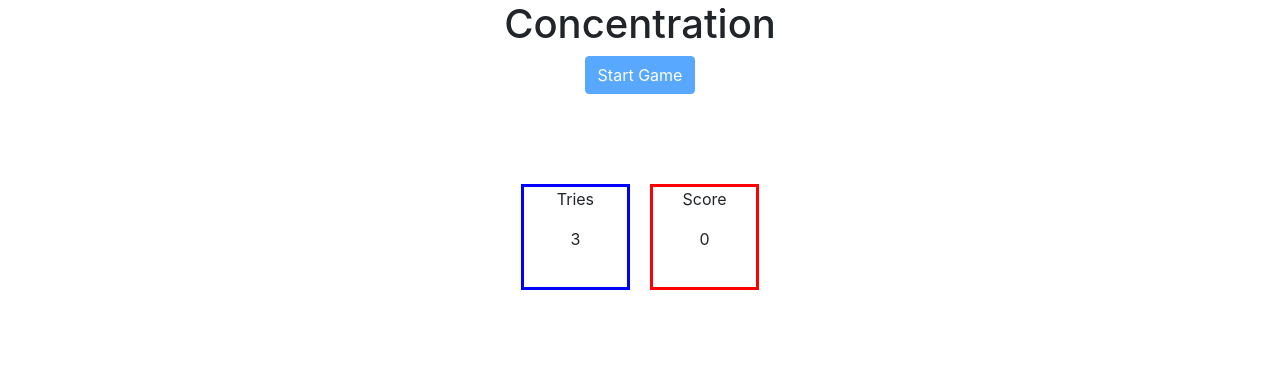
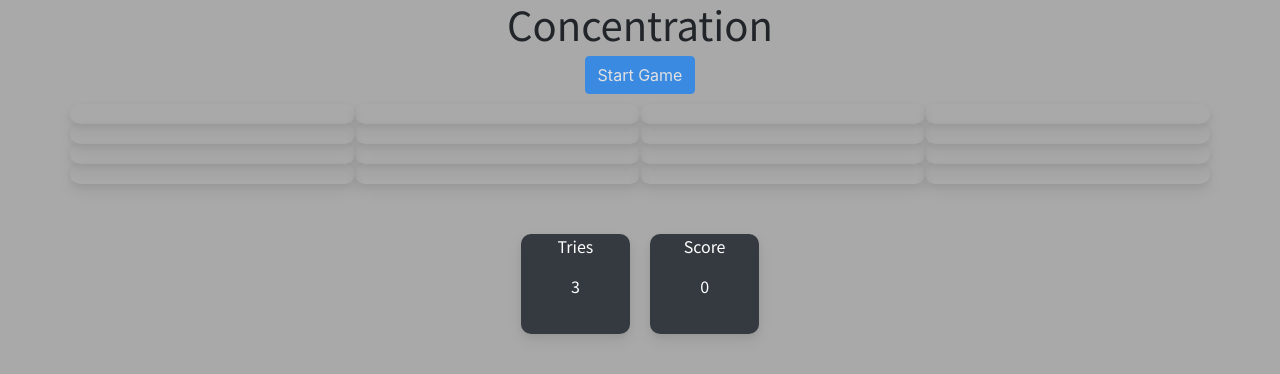
Before and after one commit to MatthewONeill/cardMemoryGame, a website: page public/cardHtml.html in a window 1280 px wide. Both pictures are taken after a click on the button "Start Game". Drawn offline with nearby package versions, Linux system fonts and the light colour scheme; no server answers.

Commit message:
Website now doesn't make my eyes bleed

```diff
--- a/public/cardCss.css
+++ b/public/cardCss.css
@@ -1,21 +1,58 @@
+body{
+    background-color: #A9A9A9;
+}
+
+h1{
+    font-family: 'Noto Sans TC', sans-serif;
+}
+
 .col-3 {
     padding-bottom: 20px;
+    display: flex;
+    justify-content: center;
     text-align: center;
+    box-shadow: 0 7px 14px 0 rgba(39,42,49,.08),0 3px 6px 0 rgba(0,0,0,.05);
+    border-radius: 10px;
 }
 
 .scoreBox{
-    border: solid red;
+    margin-top: 50px;
+    border: none;
     text-align: center;
     padding-bottom: 20;
     margin-left: 20;
+    background: #343a40;
+    color: #505664;
+    box-shadow: 0 7px 14px 0 rgba(39,42,49,.08),0 3px 6px 0 rgba(0,0,0,.05);
+    border-radius: 10px;
 
 }
 
 .triesBox{
-    border: solid blue;
+    margin-top: 50px;
+    border: none;
     text-align: center;
+    background: #343a40;
+    color: #505664;
+    box-shadow: 0 7px 14px 0 rgba(39,42,49,.08),0 3px 6px 0 rgba(0,0,0,.05);
+    border-radius: 10px;
 }
 
 .container2{
     visibility: hidden;
 }
+
+p{
+    color: white;
+    font-family: 'Noto Sans TC', sans-serif;
+}
+
+.Img-thumbnail{
+    display: flex;
+    justify-content: center;
+    text-align: center;
+    margin-top: 13%;
+    background-color: #A9A9A9;
+    border: none;
+    border-radius: 10px;
+}
--- a/public/cardHtml.html
+++ b/public/cardHtml.html
@@ -5,6 +5,8 @@
     <link rel="stylesheet" href="https://stackpath.bootstrapcdn.com/bootstrap/4.4.1/css/bootstrap.min.css"
         integrity="sha384-Vkoo8x4CGsO3+Hhxv8T/Q5PaXtkKtu6ug5TOeNV6gBiFeWPGFN9MuhOf23Q9Ifjh" crossorigin="anonymous">
     <link rel="stylesheet" href="cardCss.css">
+    <link href="https://fonts.googleapis.com/css2?family=Noto+Sans+TC&display=swap" rel="stylesheet">
+    <link href="https://fonts.googleapis.com/css2?family=Noto+Sans+TC:wght@300&display=swap" rel="stylesheet">
     <script src="https://code.jquery.com/jquery-3.4.1.slim.min.js"
         integrity="sha384-J6qa4849blE2+poT4WnyKhv5vZF5SrPo0iEjwBvKU7imGFAV0wwj1yYfoRSJoZ+n"
         crossorigin="anonymous"></script>
```
